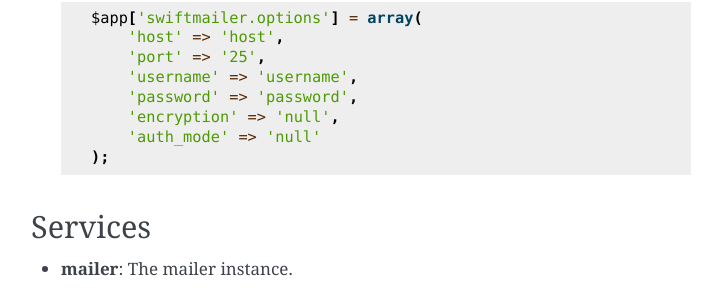
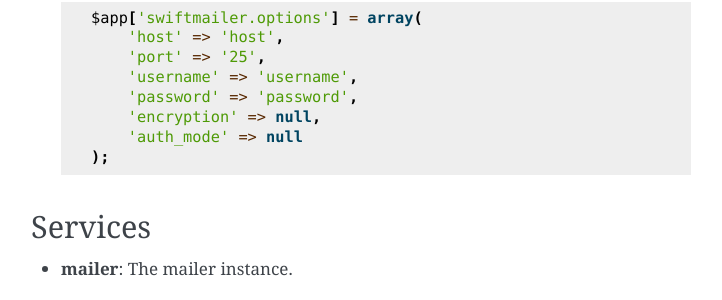
Before and after one commit to silexphp/Silex, a Sphinx documentation site: the page built from doc/providers/swiftmailer.rst, in a window 1280 px wide and 900 px high, scrolled down 387 px. Shown: the part 152-452 px from the top of the window, without its empty margins (389-1111 px from the left). Built offline with Sphinx 7.4.7, drawn with Linux system fonts in a browser that asks for light colours.

```diff
--- a/doc/providers/swiftmailer.rst
+++ b/doc/providers/swiftmailer.rst
@@ -28,8 +28,8 @@ Parameters
         'port' => '25',
         'username' => 'username',
         'password' => 'password',
-        'encryption' => 'null',
-        'auth_mode' => 'null'
+        'encryption' => null,
+        'auth_mode' => null
     );
 
 Services
```
